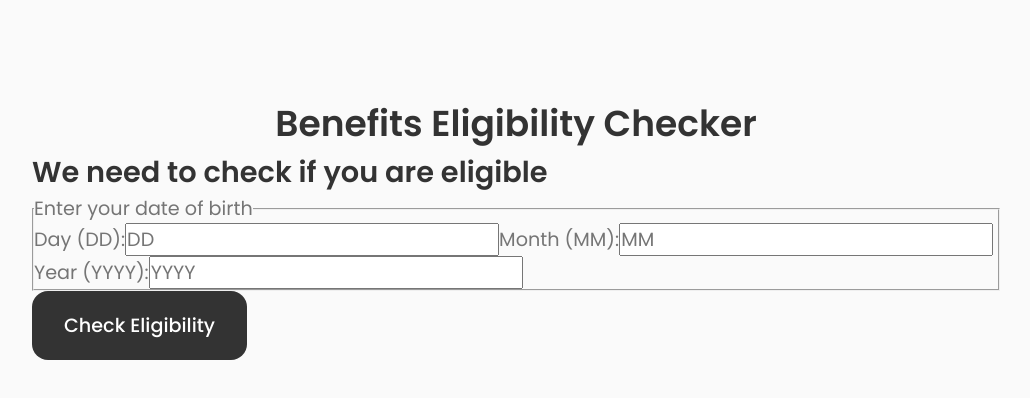
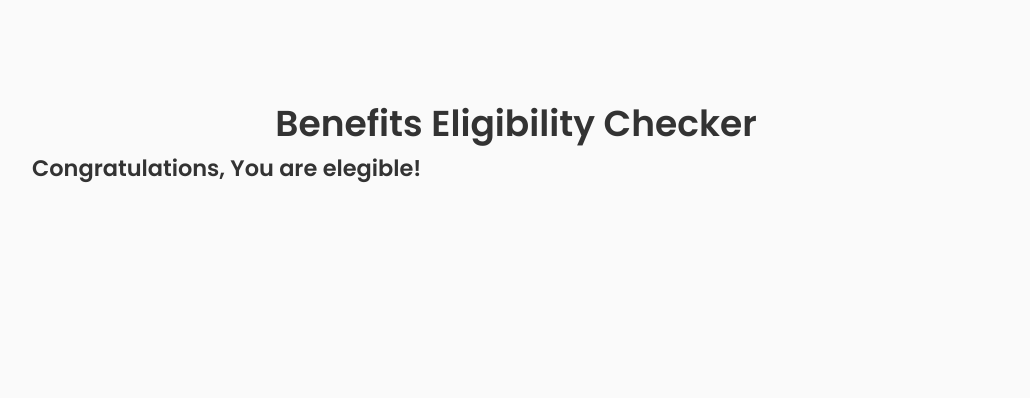
Before and after one commit to AdrianaIaffa/eligibility-checker-turn2us, a React (Create React App) app: page /success in a window 1280 px wide. Shown: the top 398 px of the page, without its empty margins (124-1154 px from the left). Built offline with nearby package versions, Linux system fonts and the light colour scheme.

Commit message:
added navigation to success page if elegible, installed react dom router #5

```diff
--- a/package.json
+++ b/package.json
@@ -8,6 +8,7 @@
     "@testing-library/user-event": "^13.5.0",
     "react": "^18.2.0",
     "react-dom": "^18.2.0",
+    "react-router-dom": "^6.23.0",
     "react-scripts": "5.0.1",
     "web-vitals": "^2.1.4"
   },
--- a/src/App.js
+++ b/src/App.js
@@ -1,11 +1,14 @@
 import Checker from './components/checker/Checker';
+import { BrowserRouter } from 'react-router-dom';
 import './App.css';
 
 function App() {
   return (
+    <BrowserRouter>
     <div className="App">
       <Checker />
     </div>
+    </BrowserRouter>
   );
 }
 
--- a/src/components/checker/Checker.jsx
+++ b/src/components/checker/Checker.jsx
@@ -1,15 +1,21 @@
 import React from 'react'
-import Form from './Form'
+import Form from './Form';
+import { Routes, Route, useLocation } from 'react-router-dom';
+import Success from './Success';;
 import './checker.css'
 
 const Checker= () => {
+  const location = useLocation();
 
   return (
     <section className="checker section" id="checker">
-         <h1 className='section__title'>Benefits Eligibility Checker</h1>
+         <h2 className='section__title'>Benefits Eligibility Checker</h2>
 
         <div className="checker__container container grid">
-        <Form />
+        <Routes location={location}>
+          <Route path="/success" element={<Success />} />
+          <Route path="/" element={<Form />} />
+        </Routes>
         </div>
 
     </section>
--- a/src/components/checker/Sucess.jsx
+++ b/src/components/checker/Success.jsx
@@ -2,7 +2,7 @@ import React from 'react'
 
 const Success = () => {
   return (
-    <div className="Success__content">
+    <div className="success__content">
         <h3 className="success__title">Congratulations, You are elegible!</h3>
     </div>
   )
--- a/src/components/checker/useFormSubmission.js
+++ b/src/components/checker/useFormSubmission.js
@@ -1,7 +1,7 @@
-
+import { useNavigate } from 'react-router-dom';
 
 function useFormSubmission() {
-
+  const navigate = useNavigate();
 
   const handleSubmit = (event) => {
     event.preventDefault();
@@ -14,20 +14,20 @@ function useFormSubmission() {
     const dobFeedback = document.getElementById('dob-Feedback');
     dobFeedback.textContent = '';
 
-    let hasInputErrors = false;
+    let hasInputErrors = false; // Flag for input format errors
 
     if (day && month && year) {
-
+      // Day Validation
       if (day.length > 2 || isNaN(parseInt(day)) || parseInt(day) < 1 || parseInt(day) > 31) {
           hasInputErrors = true;
       }
 
-
+      // Month Validation
       if (month.length > 2 || isNaN(parseInt(month)) || parseInt(month) < 1 || parseInt(month) > 12) {
           hasInputErrors = true;
       }
 
-
+      // Year Validation
       if (year.length !== 4 || isNaN(parseInt(year)) || parseInt(year) > new Date().getFullYear()) {
           hasInputErrors = true;
       }
@@ -35,7 +35,6 @@ function useFormSubmission() {
       if (hasInputErrors) {
           console.log("Input format errors found, resetting form");
           event.target.reset();
-          dobFeedback.textContent = 'There are errors with your date of birth input. Please try again.';
       } else {
           const dob = new Date(`${year}-${month}-${day}`);
           const currentDate = new Date();
@@ -52,10 +51,10 @@ function useFormSubmission() {
 
           if (age >= 18) {
               console.log("Navigating to success");
-
+              navigate('/success');
           } else {
               console.log("Navigating to error (underage)");
-            ;
+
           }
       }
     }
```
Also changed, not shown: 1 other file (tests, documents, lock files or other folders).
